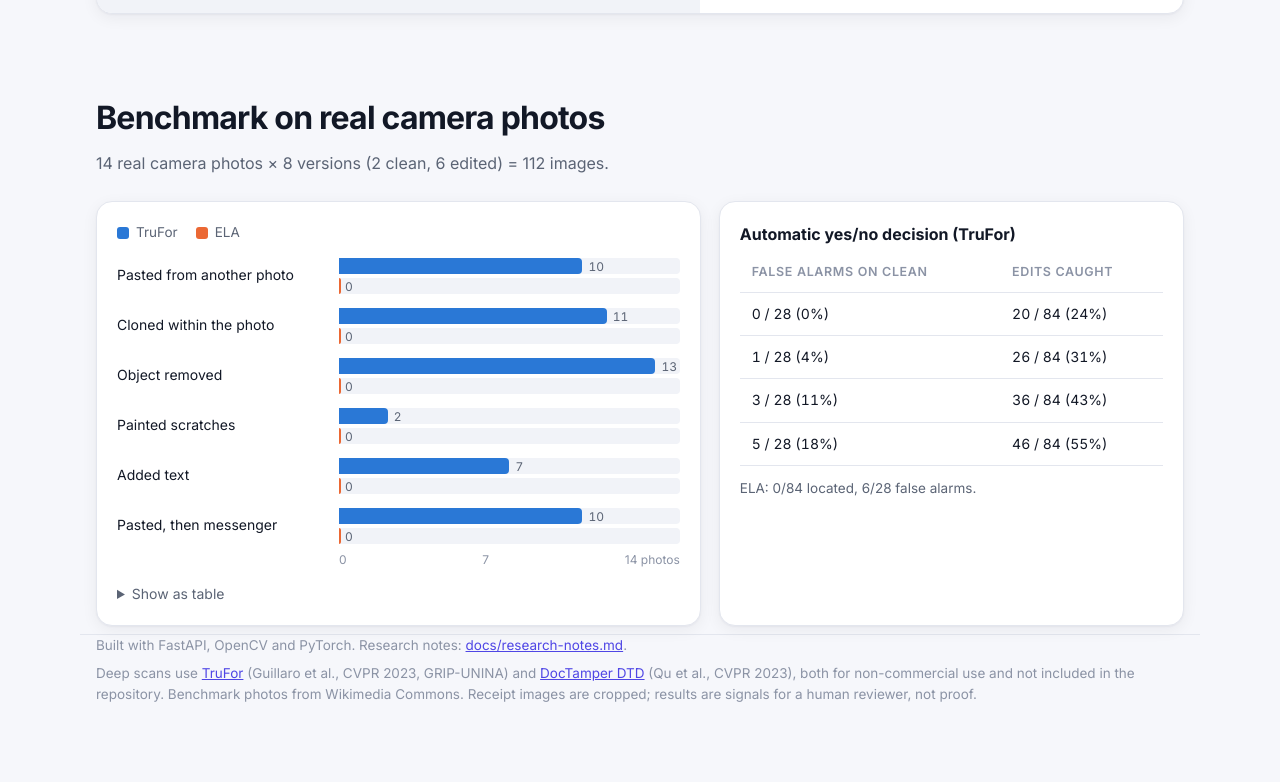
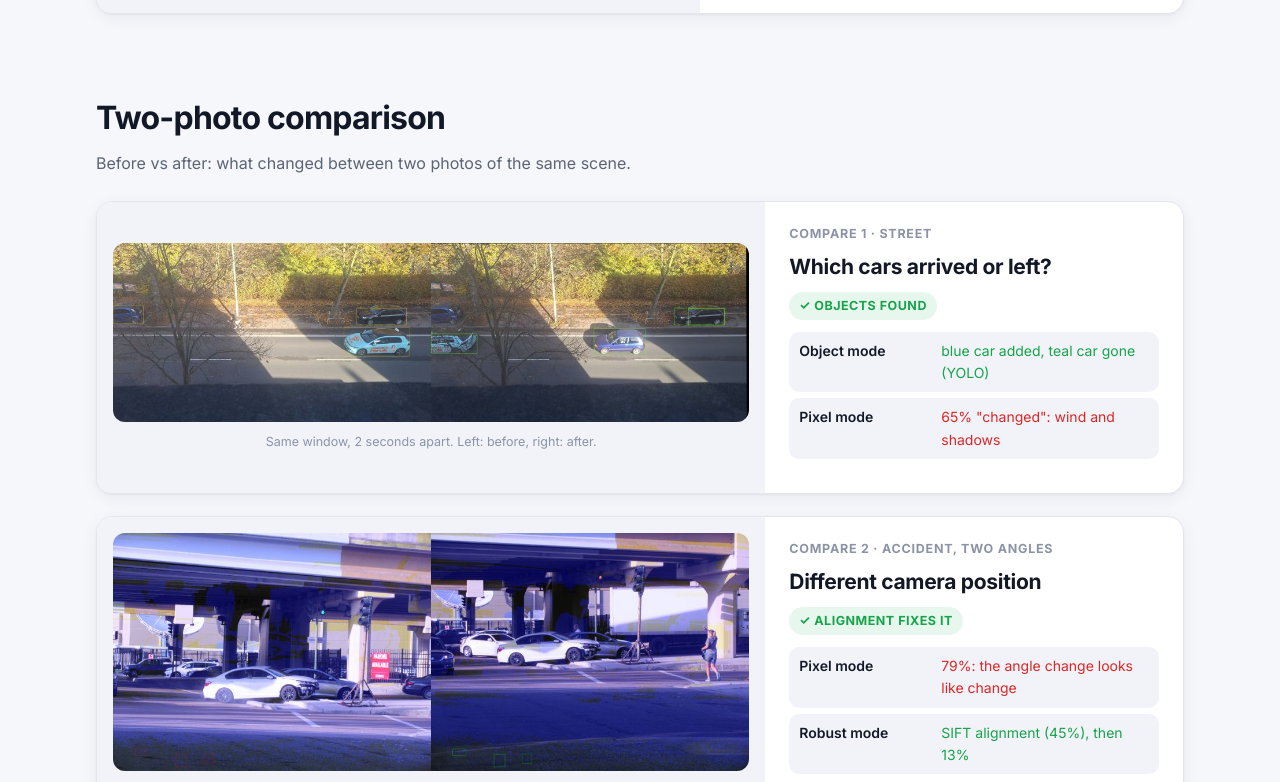
Before and after one commit to Daniel-Kasem48/aerial-change-detection, a plain HTML site: page docs/index.html in a window 1280 px wide. Shown: the part 2018-2800 px from the top of the page. Before the commit the page ends 2730 px from the top, so only its background shows below. Drawn offline with Linux system fonts and the light colour scheme.

Commit message:
Showcase: add two-photo comparison cases (street objects, accident angles)
Co-Authored-By: Claude Opus 5.5 <noreply@anthropic.com>

```diff
--- a/docs/index.html
+++ b/docs/index.html
@@ -85,7 +85,8 @@ h2 { font-size: clamp(24px, 3vw, 32px); letter-spacing: -.025em; margin: 0 0 8px
 .check p { margin: 0; font-size: 14px; color: var(--muted); }
 
 .case { display: grid; grid-template-columns: minmax(0, 1.25fr) minmax(0, 1fr); gap: 0; margin-bottom: 22px; overflow: hidden; }
-@media (max-width: 900px) { .case { grid-template-columns: 1fr; } }
+@media (max-width: 900px) { .case, .case.wide { grid-template-columns: 1fr; } }
+.case.wide { grid-template-columns: minmax(0, 1.6fr) minmax(0, 1fr); }
 .case .media { background: var(--surface-2); padding: 16px; display: flex; flex-direction: column; gap: 10px; justify-content: center; }
 .case .body { padding: 22px 24px; }
 .case h3 { font-size: 21px; letter-spacing: -.015em; margin: 6px 0 8px; }
@@ -175,6 +176,7 @@ footer p { margin: 0 0 6px; }
     <b>Fraud Scanner</b>
     <nav>
       <a href="#cases">Use cases</a>
+      <a href="#compare" class="hide-sm">Compare</a>
       <a href="#benchmark" class="hide-sm">Benchmark</a>
       <a href="https://github.com/Daniel-Kasem48/aerial-change-detection">GitHub</a>
     </nav>
@@ -277,6 +279,46 @@ footer p { margin: 0 0 6px; }
 
   </section>
 
+  <section id="compare">
+    <h2>Two-photo comparison</h2>
+    <p class="sub">Before vs after: what changed between two photos of the same scene.</p>
+
+    <article class="card case wide">
+      <div class="media">
+        <img src="showcase/street_objects.jpg" alt="Two street photos a few seconds apart, new cars boxed" loading="lazy" style="border-radius:12px">
+        <div class="cap">Same window, 2 seconds apart. Left: before, right: after.</div>
+      </div>
+      <div class="body">
+        <div class="num">Compare 1 · street</div>
+        <h3>Which cars arrived or left?</h3>
+        <span class="badge caught">✓ Objects found</span>
+        <ul class="rows">
+          <li><b>Object mode</b><span class="ok">blue car added, teal car gone (YOLO)</span></li>
+          <li><b>Pixel mode</b><span class="ko">65% "changed": wind and shadows</span></li>
+        </ul>
+      </div>
+    </article>
+
+    <article class="card case wide">
+      <div class="media">
+        <img src="showcase/accident_pixel.jpg" alt="Accident photos from two angles, naive pixel comparison" loading="lazy" style="border-radius:12px">
+        <div class="cap">Pixel mode: 79% "changed".</div>
+        <img src="showcase/accident_robust.jpg" alt="Same pair after alignment, real changes boxed" loading="lazy" style="border-radius:12px">
+        <div class="cap">Robust mode (aligned first): 13%, the truck, a person, a hidden sign.</div>
+      </div>
+      <div class="body">
+        <div class="num">Compare 2 · accident, two angles</div>
+        <h3>Different camera position</h3>
+        <span class="badge caught">✓ Alignment fixes it</span>
+        <ul class="rows">
+          <li><b>Pixel mode</b><span class="ko">79%: the angle change looks like change</span></li>
+          <li><b>Robust mode</b><span class="ok">SIFT alignment (45%), then 13%</span></li>
+        </ul>
+        <p class="cap" style="text-align:left">Photos: Infrogmation of New Orleans, CC BY 2.0, Wikimedia Commons.</p>
+      </div>
+    </article>
+  </section>
+
   <section id="benchmark">
     <h2>Benchmark on real camera photos</h2>
     <p class="sub">14 real camera photos × 8 versions (2 clean, 6 edited) = 112 images.</p>
```
Also changed, not shown: docs/showcase/accident_pixel.jpg (added), docs/showcase/accident_robust.jpg (added), docs/showcase/street_objects.jpg (added).
